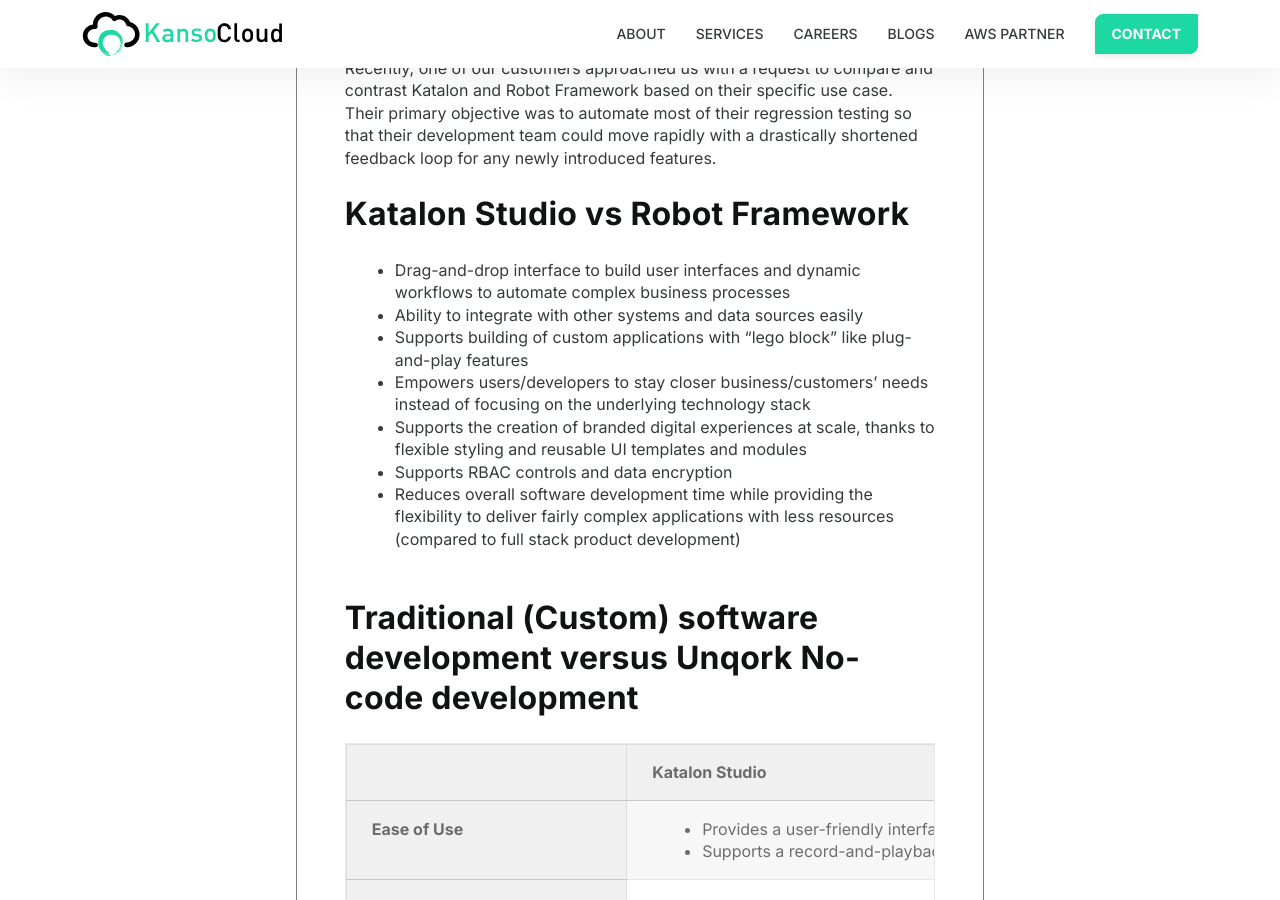
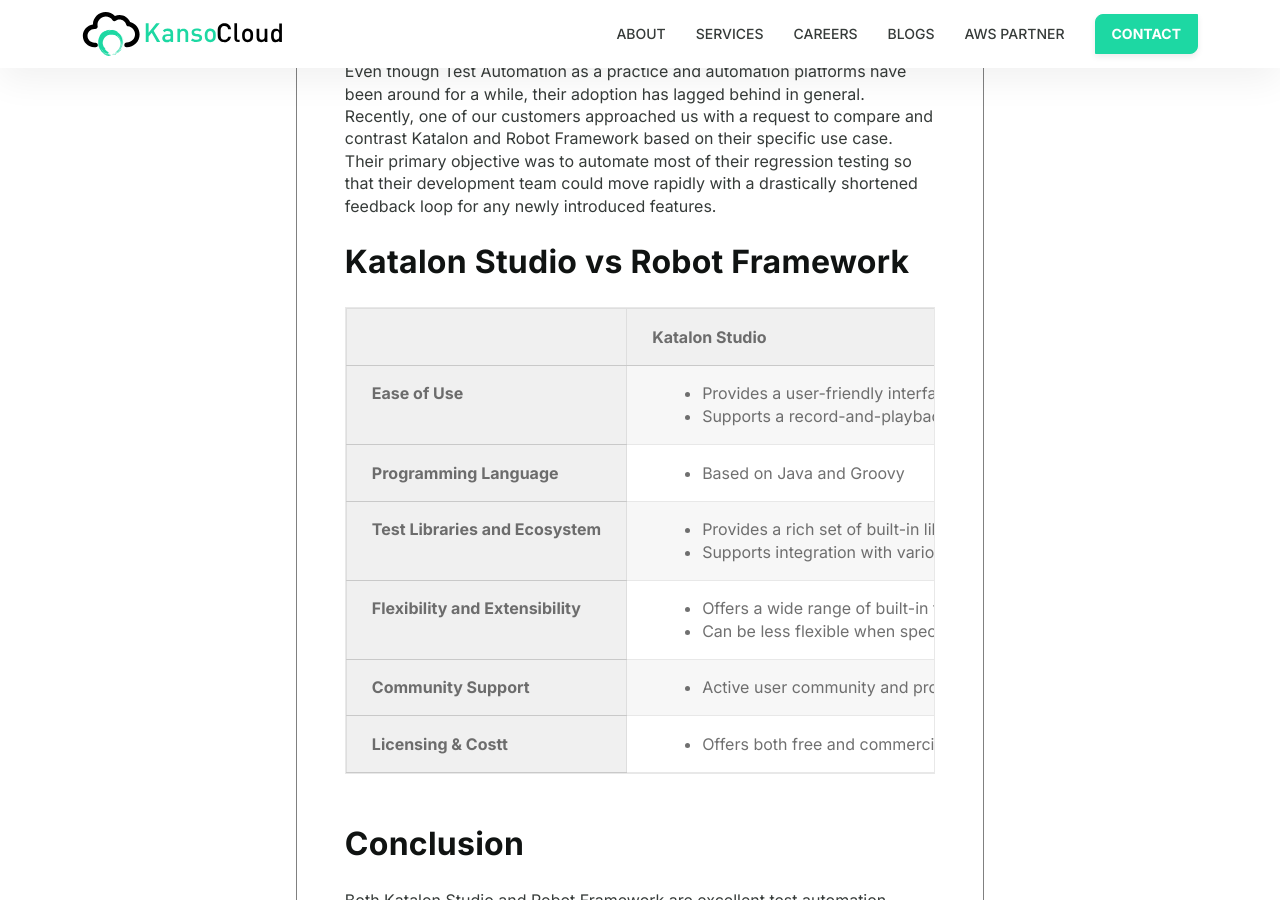
Before and after one commit to KansoCloud/kansocloud.github.io, a Jekyll site: the page built from _posts/2023-08-09-Comparison_of_Katalon_Studio_and_Robot_Framework_Test_Automation_Platforms.md, in a window 1280 px wide and 900 px high, scrolled down 879 px. Built offline with Jekyll 4.4.1, drawn with Linux system fonts in a browser that asks for light colours; some of the changed text lies outside the part shown.

Commit message:
fixed title

```diff
--- a/_posts/2023-08-09-Comparison_of_Katalon_Studio_and_Robot_Framework_Test_Automation_Platforms.md
+++ b/_posts/2023-08-09-Comparison_of_Katalon_Studio_and_Robot_Framework_Test_Automation_Platforms.md
@@ -1,6 +1,6 @@
 ---
 layout: post
-title: "Adopting the CaaS Paradigm to Accelerate Time to Market"
+title: "Comparison of Katalon Studio and Robot Framework Test Automation Platforms"
 date: 2023-08-09 11:37:50 +0530
 categories: Test Automation
 picture: "../images/blog12/image1.png"
@@ -32,23 +32,6 @@
 
 
 ## **Katalon Studio vs Robot Framework**
-
-* Drag-and-drop interface to build user interfaces and dynamic workflows to automate complex business processes
-* Ability to integrate with other systems and data sources easily
-* Supports building of custom applications with “lego block” like plug-and-play features
-* Empowers users/developers to stay closer business/customers’ needs instead of focusing on the underlying technology
-stack
-* Supports the creation of branded digital experiences at scale, thanks to flexible styling and reusable UI templates
-and modules
-* Supports RBAC controls and data encryption
-* Reduces overall software development time while providing the flexibility to deliver fairly complex applications with
-less resources (compared to full stack product development)
-
-<br>
-
-
-
-## **Traditional (Custom) software development versus Unqork No-code development**
 
 <table>
     <th></th>
```
